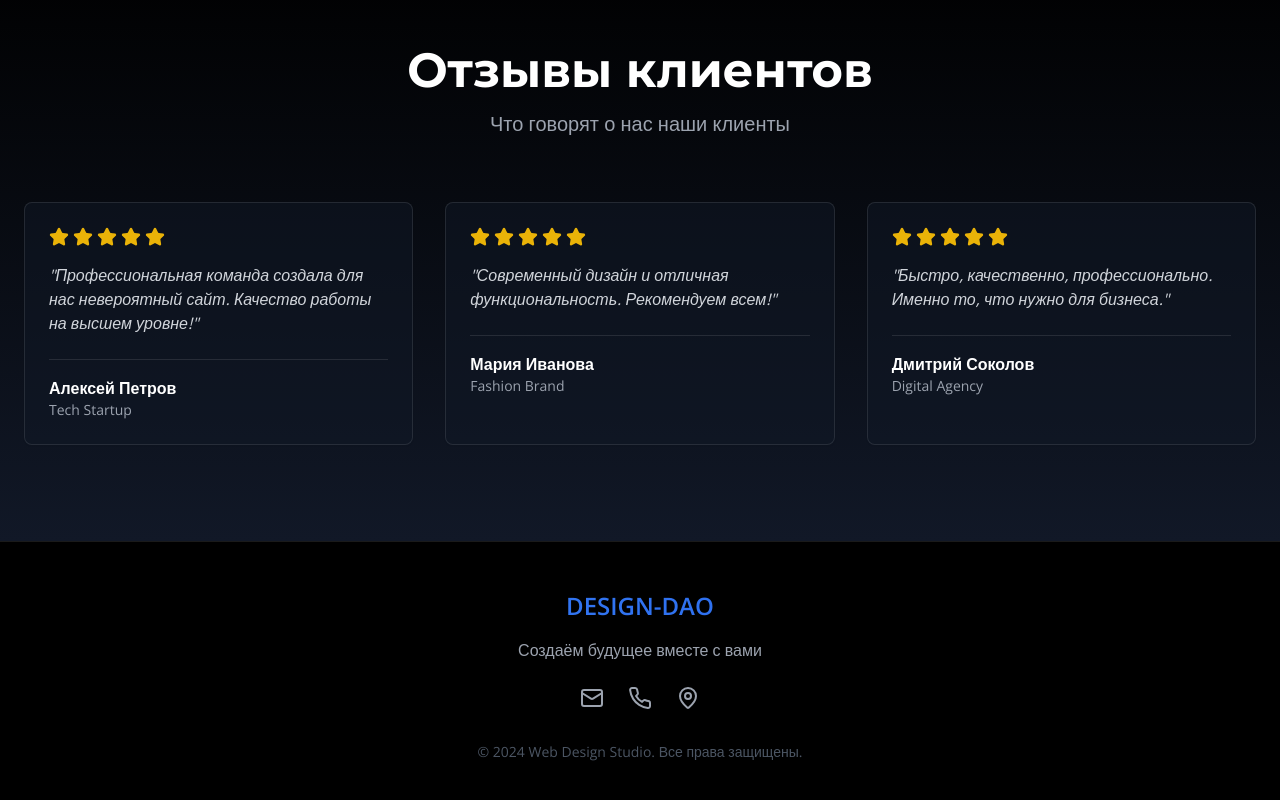
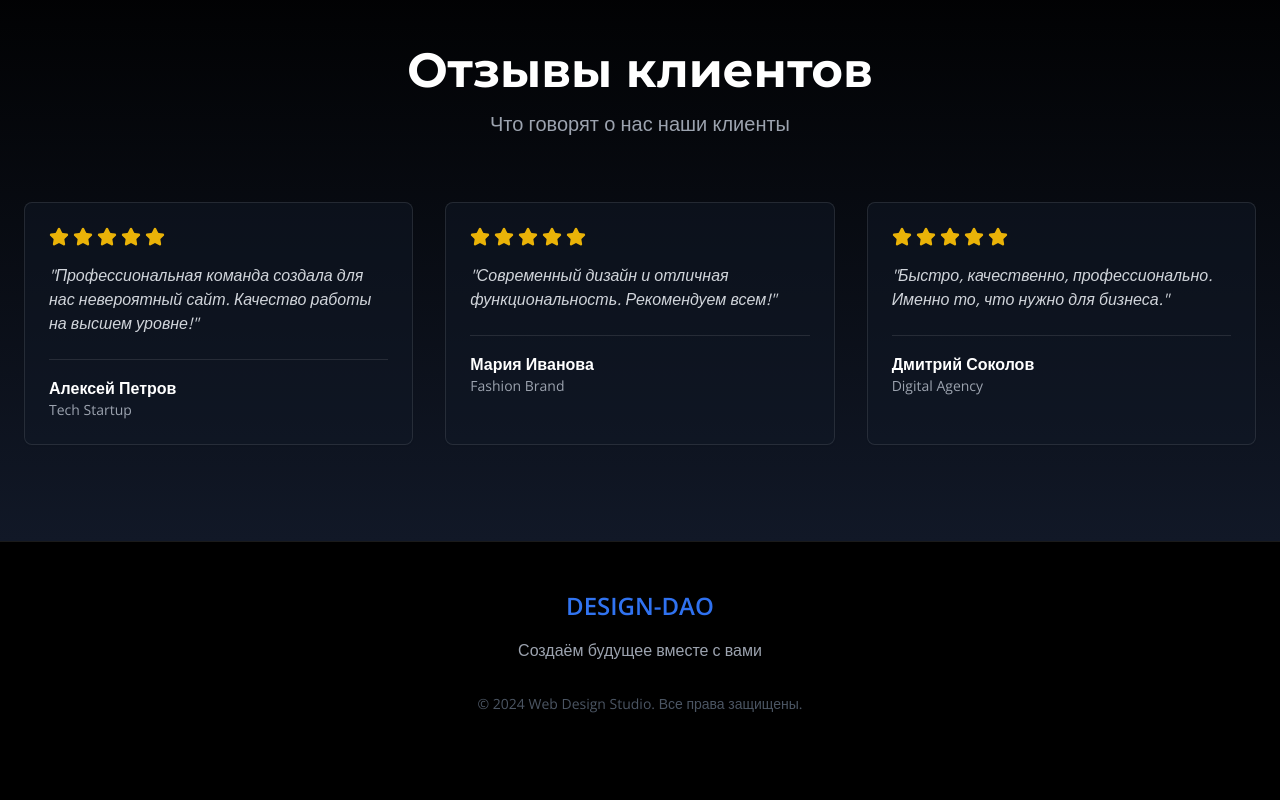
Before and after one commit to pr-poehali-dev/modern-dark-design, a React (Vite) app: page / in a window 1280 px wide. Shown: the part 2452-3252 px from the top of the page. After the commit the page ends 3214 px from the top, so only its background shows below. Built offline with nearby package versions, Linux system fonts and the light colour scheme.

Commit message:
Удаление ненужного div-элемента

```diff
--- a/src/pages/Index.tsx
+++ b/src/pages/Index.tsx
@@ -255,17 +255,6 @@ const Index = () => {
           <div className="text-center">
             <div className="text-2xl font-bold mb-4 bg-gradient-to-r from-blue-500 to-blue-600 bg-clip-text text-transparent">DESIGN-DAO</div>
             <p className="text-gray-400 mb-6">Создаём будущее вместе с вами</p>
-            <div className="flex justify-center gap-6">
-              <a href="#" className="text-gray-400 hover:text-blue-500 transition-colors">
-                <Icon name="Mail" size={24} />
-              </a>
-              <a href="#" className="text-gray-400 hover:text-blue-500 transition-colors">
-                <Icon name="Phone" size={24} />
-              </a>
-              <a href="#" className="text-gray-400 hover:text-blue-500 transition-colors">
-                <Icon name="MapPin" size={24} />
-              </a>
-            </div>
             <p className="text-gray-600 text-sm mt-8">© 2024 Web Design Studio. Все права защищены.</p>
           </div>
         </div>
```
